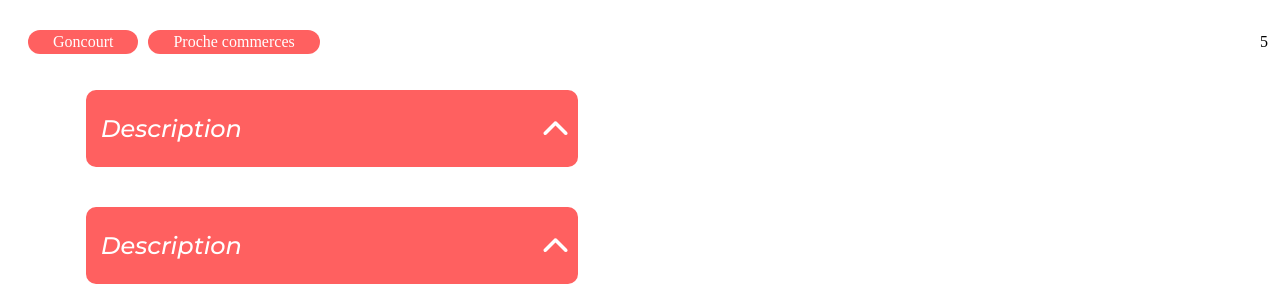
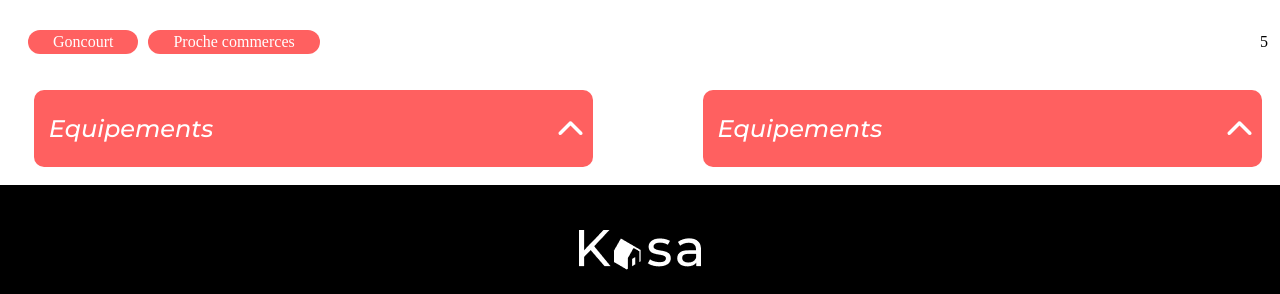
Before and after one commit to Alexis83250/kasa-immobilier, a React (Create React App) app: page /Fiche-Logement/0979876d in a window 1280 px wide. Shown: the part 658-952 px from the top of the page. Built offline with nearby package versions, Linux system fonts and the light colour scheme.

Commit message:
Collapse logement ok

```diff
--- a/src/components/DescriptionCollapse/index.jsx
+++ b/src/components/DescriptionCollapse/index.jsx
@@ -1,44 +1,51 @@
-import appartements from '../datas/appartementList'
 import React, { useState } from 'react';
 //import '../../styles/Card.scss'
-import '../../styles/Propos.scss'
+import '../../styles/FicheLogement.scss'
 import flecheHaute from '../../assets/flecheHaute.png'
 
 
 
-function AppartCollapse() {
-  const [openId, setOpenId] = useState(null);
+function AppartCollapse(descript) {
+  //const [openId, setOpenId] = useState(null);
+  const [isOpen, setIsOpen] = useState(false);
+  //console.log(equipement.data);
+  //console.log(equipement.id);
 
-  const toggleCollapse = (itemId) => {
-    setOpenId(prevOpenId => (prevOpenId === itemId ? null : itemId));
+  const toggleCollapse = () => {
+    //setOpenId(prevOpenId => (prevOpenId === itemId ? null : itemId));
+    setIsOpen(!isOpen);
   }
-
+ //const equipment = appartements.equipements
   return (
-    <div className='propos ajustement'>
-      {appartements.map(({ id, description }) => (
+    <div  className='propos  equipCollapse ajustement'>
         <div
           className={`propos__fenetre propos`}
-          key={id}
+          key={descript.id}
         >
-          <div  id='descCollapse' className=' propos__closed'>
-            <p  className='propos__closed--para'>Description</p>
-            <button className={`bouton ${openId ? 'open' : ''}`} onClick={() => toggleCollapse(id)}>
+          <div id='equipCollapse' className=' propos__closed'>
+            <p className='propos__closed--para'>Equipements</p>
+            <button className={`bouton ${isOpen ? 'open' : ''}`} onClick={toggleCollapse}>
+
               <img
-                className='propos__closed--logo cursor'
+                className={`propos__closed--logo cursor ${isOpen ? 'rotate' : ''}`}
                 src={flecheHaute}
                 alt="Flèche déroulante"
               />
             </button>
           </div>
-          {openId === id && (
+
+          {isOpen && (
             <div className='closed__fenetre'>
-              <p className='closed__fenetre--para'>{description}</p>
+              <p className='closed__fenetre--para'>{descript.data}</p>
             </div>
+
           )}
         </div>
-      ))}
     </div>
   );
 }
 
 export default AppartCollapse;
+
+/* l36{openId === equipement.id && (*/
+/* l28onClick={() => toggleCollapse(equipement.id)}*/
--- a/src/components/EquipmentCollapse/index.jsx
+++ b/src/components/EquipmentCollapse/index.jsx
@@ -1,7 +1,7 @@
-import appartements from '../datas/appartementList'
+//import appartements from '../datas/appartementList'
 import React, { useState } from 'react';
 //import '../../styles/Card.scss'
-import '../../styles/Propos.scss'
+import '../../styles/FicheLogement.scss'
 import flecheHaute from '../../assets/flecheHaute.png'
 
 
@@ -12,7 +12,7 @@ function EquipmentsCollapse(equipement) {
   //console.log(equipement.data);
   //console.log(equipement.id);
 
-  const toggleCollapse = (itemId) => {
+  const toggleCollapse = () => {
     //setOpenId(prevOpenId => (prevOpenId === itemId ? null : itemId));
     setIsOpen(!isOpen);
   }
--- a/src/components/LogementLink/index.jsx
+++ b/src/components/LogementLink/index.jsx
@@ -36,7 +36,7 @@ function AppartementDetailPage() {
     </div>
     <div className='logement__div--3'>
     <div className='logement__description'>
-          <AppartCollapse />
+          <AppartCollapse data={description} id={id} key={id}/>
           </div>
     <div className='logement__equipement'>
         <EquipmentsCollapse data={equipments} id={id} key={id}/>
--- /dev/null
+++ b/src/styles/FicheLogement.scss
@@ -0,0 +1,111 @@
+$colorClosed :#FF6060;
+
+.ajustement{
+    width: 100%;
+    display: flex;
+    flex-direction: column;
+    justify-content: center;
+    align-items: center;
+}
+
+.propos {
+    display: flex;
+    flex-direction: column;
+    align-items: center;
+    justify-content: center;
+    width: 98%;
+    max-width: 98%;
+    margin-bottom: 140px;
+
+    .propos__fenetre {
+      margin: 10px 0;
+      border: none;
+      padding: 10px;
+      display: flex;
+      align-items: center;
+
+
+      .propos__closed {
+        flex: 1;
+        display: flex;
+        width: 100%;
+        max-width: 100%;
+        align-items: center;
+        justify-content: space-between;
+        background-color: $colorClosed;
+        -webkit-border-radius: 10px;
+        -moz-border-radius: 10px;
+        border-radius: 10px;
+        z-index: 10;
+
+        .bouton  {
+          position: relative;
+
+          overflow: hidden;
+          background: none;
+          border: none;
+          cursor: pointer;
+          outline: none;
+          transition: height 0.3s ease; // Transition de l'animation
+          cursor: pointer;
+
+        }
+
+
+
+
+        .propos__closed--para{
+            color: white;
+            padding-left: 15px;
+            font-family: Montserrat;
+            font-weight: 500;
+            font-size: 24px;
+        }
+
+        .propos__closed--logo {
+          width: 100%;
+          height: 100%;
+          object-fit: cover;
+          transition: transform 0.4s ease; // Transition de la rotation
+
+          &.rotate {
+            transform: rotate(-180deg); // Rotation de l'image
+          }
+
+        }
+      }
+
+      .closed__fenetre { // Caché par défaut
+        display: flex;
+        justify-content: flex-start;
+        flex-direction: column;
+        align-items: flex-start;
+        padding-left: 10px;
+        background-color: #F6F6F6;
+        width: 98%;
+        -webkit-border-radius: 10px;
+        -moz-border-radius: 10px;
+        border-radius: 10px;
+        animation: move 20s ;
+    -webkit-animation: move 0.7s ;
+    -moz-animation: move 0.7s ;
+    -o-animation: move 0.7s ;
+    z-index: 0;
+
+
+    @keyframes move{
+      from {margin-top:-50px;}
+      to {margin-top:0px;}
+  }
+
+        .closed__fenetre--para{
+            color: $colorClosed;
+            display: flex;
+            flex-direction: column;
+            margin: 10px;
+        }
+      }
+
+
+    }
+  }
--- a/src/styles/Logement.scss
+++ b/src/styles/Logement.scss
@@ -76,17 +76,19 @@ border-radius: 20px;
     flex-direction: row;
     justify-content: space-between;
     width: 100%;
+    height: auto;
+    position: relative;
     .logement__description{
-        width: 49%;
+        width: 47%;
         display: flex;
-        align-items: center;
-        justify-content: center;
+        align-items:flex-start;
+        justify-content:flex-start;
     }
 
     .logement__equipement{
-        width: 49%;
+        width: 47%;
         display: flex;
-        align-items: center;
+        align-items:flex-start;
         justify-content:flex-end;
     }
 }
```
